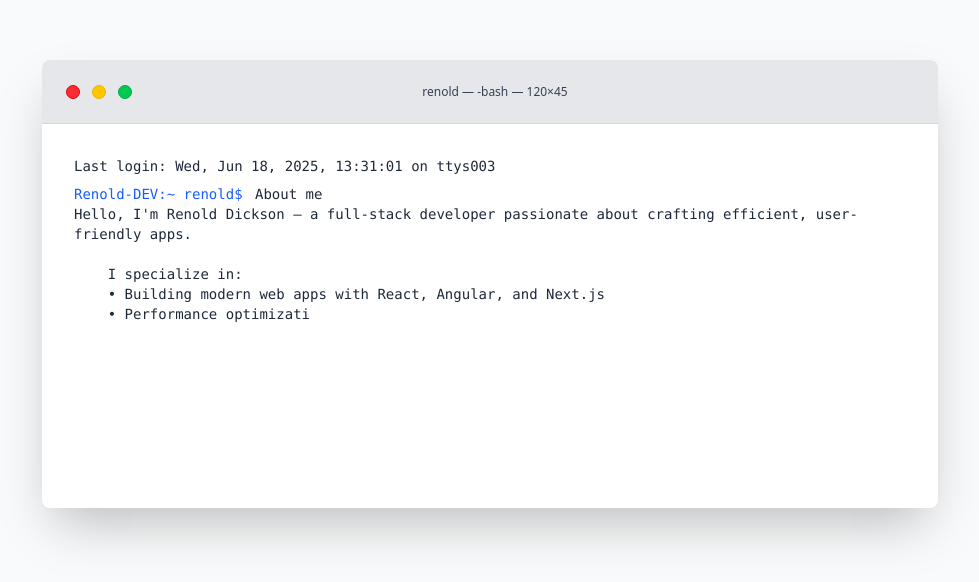
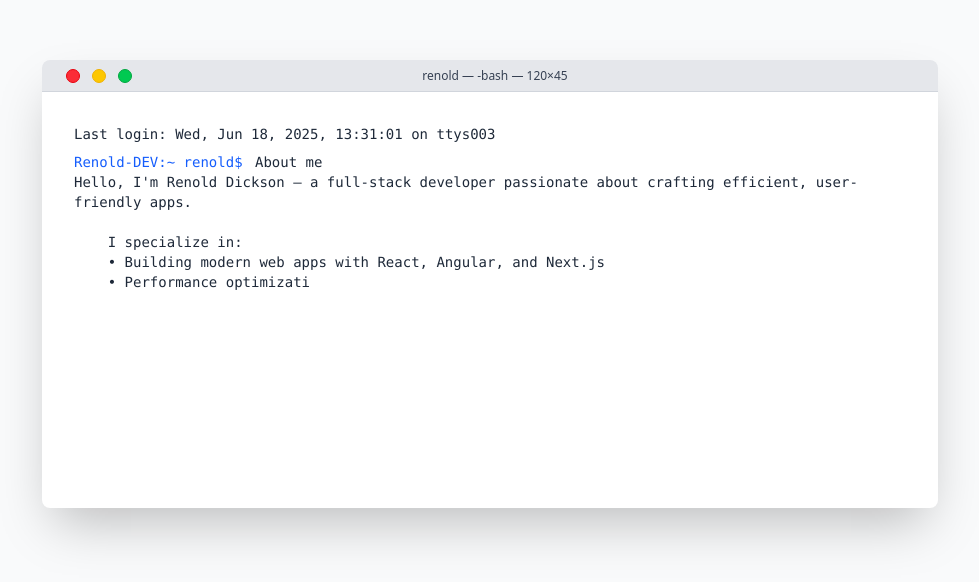
Before and after one commit to renolddickson/web-portfolio, a React (Vite) app: page / in a window 1280 px wide. Shown: the part 804-1386 px from the top of the page, without its empty margins (150-1129 px from the left). Built offline with nearby package versions, Linux system fonts and the light colour scheme.

Commit message:
typing content

```diff
--- a/src/components/MacTerminal.tsx
+++ b/src/components/MacTerminal.tsx
@@ -54,9 +54,9 @@ const MacTerminal = () => {
     });
     return (
         <div className="p-10 min-h-screen flex items-center justify-center font-mono">
-            <div className="bg-white rounded-lg w-full max-w-4xl h-112 mx-auto shadow-2xl overflow-hidden">
+            <div className="bg-white rounded-lg w-full max-w-4xl min-h-112 mx-auto shadow-2xl overflow-hidden">
                 {/* Header */}
-                <div className="flex items-center justify-between h-16 border-b border-gray-300 px-6 bg-gray-200">
+                <div className="flex items-center justify-between h-8 border-b border-gray-300 px-6 bg-gray-200">
                     {/* Window Controls */}
                     <div className="flex items-center space-x-3">
                         <div className="w-3.5 h-3.5 rounded-full bg-red-500 border border-red-600"></div>
```
